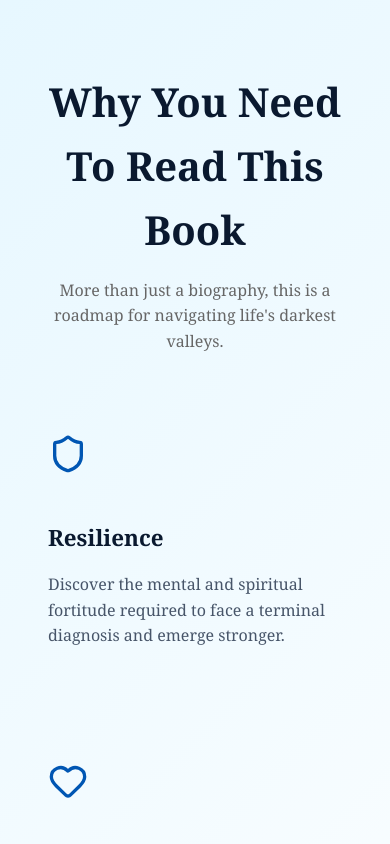
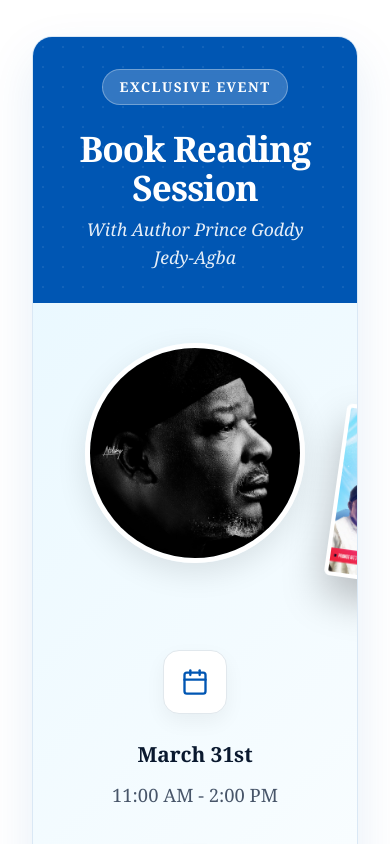
Before and after one commit to Joshua1-arch/lumiwriters, a React (Vite) app: page / in a window 390 px wide. Shown: the part 3780-4624 px from the top of the page. Built offline with nearby package versions, Linux system fonts and the light colour scheme.

Commit message:
add initial application styling, responsive navigation, and home page layout.

```diff
--- a/src/App.css
+++ b/src/App.css
@@ -859,3 +859,217 @@ footer {
     max-width: 100%;
   }
 }
+
+/* =========================================
+   NEW: EVENT SECTION
+   ========================================= */
+.event-section {
+  padding: 6rem 2rem;
+  background: white;
+}
+
+.event-card {
+  background: linear-gradient(135deg, #e6f7ff 0%, #ffffff 100%);
+  border-radius: 20px;
+  overflow: hidden;
+  box-shadow: 0 20px 50px rgba(0, 86, 179, 0.1);
+  border: 1px solid #dae8f5;
+  display: flex;
+  flex-direction: column;
+  position: relative;
+  max-width: 1000px;
+  margin: 0 auto;
+}
+
+.event-header {
+  background: var(--accent);
+  /* #0056b3 */
+  color: white;
+  padding: 2rem;
+  text-align: center;
+  position: relative;
+  overflow: hidden;
+}
+
+/* Subtle pattern for header background */
+.event-header::before {
+  content: '';
+  position: absolute;
+  top: 0;
+  left: 0;
+  right: 0;
+  bottom: 0;
+  background-image: radial-gradient(rgba(255, 255, 255, 0.15) 1px, transparent 1px);
+  background-size: 20px 20px;
+  opacity: 0.5;
+}
+
+.event-tag {
+  background: rgba(255, 255, 255, 0.2);
+  padding: 6px 16px;
+  border-radius: 30px;
+  text-transform: uppercase;
+  font-size: 0.85rem;
+  letter-spacing: 1.5px;
+  font-weight: 700;
+  display: inline-block;
+  margin-bottom: 1.5rem;
+  backdrop-filter: blur(5px);
+  border: 1px solid rgba(255, 255, 255, 0.3);
+}
+
+.event-title {
+  font-size: 2.8rem;
+  margin: 0 0 0.5rem 0;
+  line-height: 1.1;
+  font-weight: 900;
+  letter-spacing: -1px;
+}
+
+.event-subtitle {
+  font-size: 1.4rem;
+  opacity: 0.9;
+  margin: 0;
+  font-style: italic;
+  font-family: 'Georgia', serif;
+}
+
+.event-body {
+  padding: 4rem;
+  display: flex;
+  align-items: center;
+  gap: 5rem;
+}
+
+.event-visuals {
+  flex: 1;
+  display: flex;
+  justify-content: center;
+  position: relative;
+  min-height: 300px;
+}
+
+/* Composite image styling: Author + Book */
+.event-author-img {
+  width: 280px;
+  height: 280px;
+  object-fit: cover;
+  border-radius: 50%;
+  border: 8px solid white;
+  box-shadow: 0 10px 30px rgba(0, 0, 0, 0.1);
+  z-index: 1;
+  position: relative;
+}
+
+.event-book-img {
+  width: 180px;
+  position: absolute;
+  bottom: -10px;
+  right: 0px;
+  border-radius: 6px;
+  box-shadow: 0 20px 40px rgba(0, 0, 0, 0.25);
+  transform: rotate(8deg);
+  z-index: 2;
+  border: 4px solid white;
+  transition: transform 0.3s ease;
+}
+
+.event-book-img:hover {
+  transform: rotate(0deg) scale(1.05);
+}
+
+.event-info {
+  flex: 1.2;
+}
+
+.event-info-item {
+  display: flex;
+  gap: 1.5rem;
+  margin-bottom: 2.5rem;
+  align-items: flex-start;
+}
+
+.event-info-item:last-child {
+  margin-bottom: 0;
+}
+
+.event-icon-box {
+  background: white;
+  width: 64px;
+  height: 64px;
+  border-radius: 16px;
+  display: flex;
+  align-items: center;
+  justify-content: center;
+  color: var(--accent);
+  flex-shrink: 0;
+  box-shadow: 0 8px 20px rgba(0, 0, 0, 0.05);
+  border: 1px solid #e1e8ed;
+}
+
+.event-details-text h4 {
+  margin: 0 0 0.5rem 0;
+  color: var(--primary);
+  font-size: 1.3rem;
+  font-weight: 800;
+}
+
+.event-details-text p {
+  margin: 0;
+  color: var(--text-light);
+  font-size: 1.15rem;
+  line-height: 1.6;
+}
+
+.event-cta {
+  margin-top: 3rem;
+  display: flex;
+  gap: 1rem;
+}
+
+@media (max-width: 900px) {
+  .event-body {
+    flex-direction: column;
+    text-align: center;
+    padding: 2.5rem;
+    gap: 3rem;
+  }
+
+  .event-info-item {
+    flex-direction: column;
+    align-items: center;
+    text-align: center;
+  }
+
+  .event-visuals {
+    width: 100%;
+    min-height: auto;
+    margin-bottom: 2rem;
+  }
+
+  .event-author-img {
+    width: 220px;
+    height: 220px;
+    border-width: 5px;
+  }
+
+  .event-book-img {
+    width: 140px;
+    right: 50%;
+    margin-right: -120px;
+    /* Offset to the right of centered author */
+    bottom: -20px;
+  }
+
+  .event-title {
+    font-size: 2.2rem;
+  }
+
+  .event-subtitle {
+    font-size: 1.1rem;
+  }
+
+  .event-cta {
+    justify-content: center;
+  }
+}
--- a/src/Pages/Home.jsx
+++ b/src/Pages/Home.jsx
@@ -1,6 +1,6 @@
 import React from 'react';
 import {
-  ArrowRight, BookOpen, CheckCircle, Heart, Shield, ShoppingBag
+  ArrowRight, BookOpen, CheckCircle, Heart, Shield, ShoppingBag, Calendar, MapPin
 } from 'lucide-react';
 import { Link } from 'react-router-dom';
 
@@ -127,6 +127,69 @@ const Home = () => {
         </div>
       </section>
 
+      {/* 2.5 UPCOMING EVENT: BOOK READING */}
+      <section className="event-section">
+        <div className="event-card">
+
+          <div className="event-header">
+            <span className="event-tag">Exclusive Event</span>
+            <h2 className="event-title">Book Reading Session</h2>
+            <p className="event-subtitle">With Author Prince Goddy Jedy-Agba</p>
+          </div>
+
+          <div className="event-body">
+            {/* Visual Side */}
+            <div className="event-visuals">
+              <div style={{ position: 'relative', display: 'inline-block' }}>
+                <img
+                  src="/Author.jpg"
+                  alt="Prince Goddy Jedy-Agba"
+                  className="event-author-img"
+                />
+                <img
+                  src="/Bookreading.jpeg"
+                  alt="Grace Unspeakable Book Cover"
+                  className="event-book-img"
+                  style={{ right: '-50px', bottom: '-15px' }}
+                />
+              </div>
+            </div>
+
+            {/* Info Side */}
+            <div className="event-info">
+
+              <div className="event-info-item">
+                <div className="event-icon-box">
+                  <Calendar size={28} />
+                </div>
+                <div className="event-details-text">
+                  <h4>March 31st</h4>
+                  <p>11:00 AM - 2:00 PM</p>
+                </div>
+              </div>
+
+              <div className="event-info-item">
+                <div className="event-icon-box">
+                  <MapPin size={28} />
+                </div>
+                <div className="event-details-text">
+                  <h4>Rovingheights Bookstore</h4>
+                  <p>Shop S1, 2nd Floor, City Center Mall,<br /> Gimbiya St, Garki, Abuja</p>
+                </div>
+              </div>
+
+              <div className="event-cta">
+                <a href="https://rhbooks.com.ng" target="_blank" rel="noopener noreferrer" className="main-buy-btn" style={{ padding: '1rem 2rem', width: 'auto', display: 'inline-flex' }}>
+                  Get Directions / RSVP
+                </a>
+              </div>
+
+            </div>
+          </div>
+
+        </div>
+      </section>
+
       {/* 3. THE HOOK: Why Read This? */}
       <section className="hook-section-bg" style={{ padding: '6rem 2rem', background: bgGradient }}>
         <div className="hook-card-wrapper">
```
Also changed, not shown: public/Bookreading.jpeg (added).
